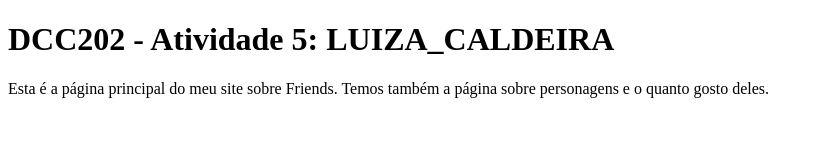
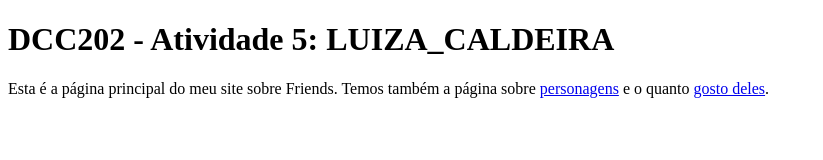
Before and after one commit to ufjf-dcc202/ufjf-dcc202-2023-3-a-atv5-luizacaldeira, a website: page index.html in a window 1280 px wide. Shown: the whole page, without its empty margins (0-823 px from the left). Drawn offline with Linux system fonts and the light colour scheme.

Commit message:
Adicionando âncoras nas palavras

```diff
--- a/index.html
+++ b/index.html
@@ -8,7 +8,7 @@
 <body>
     <main>
         <h1>DCC202 - Atividade 5: LUIZA_CALDEIRA</h1>
-        <p> Esta é a página principal do meu site sobre Friends. Temos também a página sobre personagens e o quanto gosto deles.</p>
+        <p> Esta é a página principal do meu site sobre Friends. Temos também a página sobre <a href= "personagens.html">personagens</a> e o quanto <a href = "preferencias.html">gosto deles</a>.</p>
     </main>
 
 </body>
```
